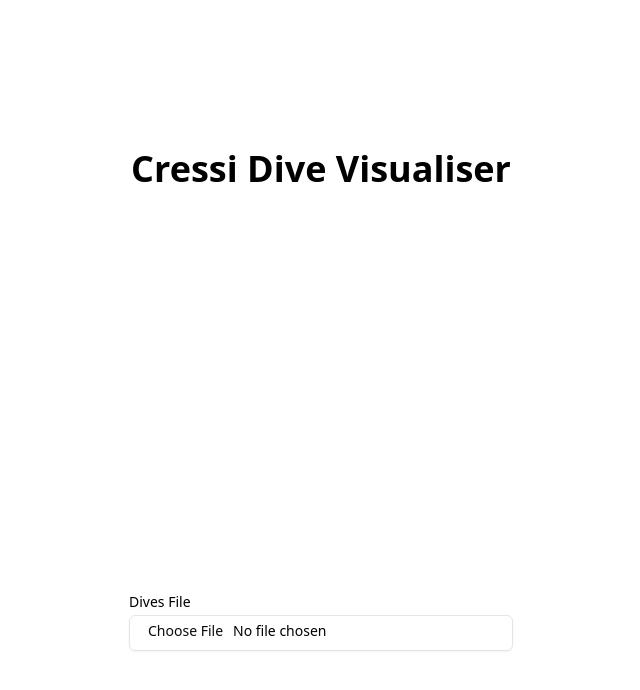
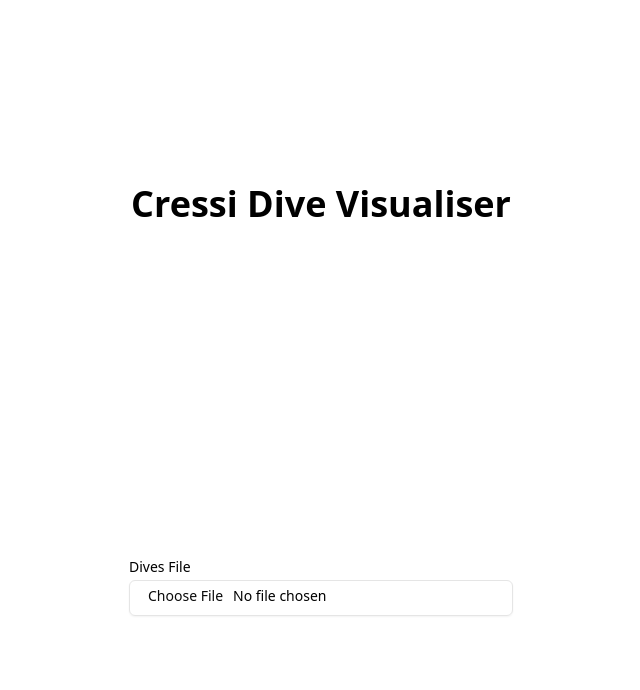
Before and after one commit to Kalininator/cressi-dive-visualiser, a Next.js app: page / in a window 1280 px wide. Shown: the top 690 px of the page, without its empty margins (319-959 px from the left). Built offline with nearby package versions, Linux system fonts and the light colour scheme.

Commit message:
redesign a bit

```diff
--- a/app/page.tsx
+++ b/app/page.tsx
@@ -49,9 +49,12 @@
   }, [])
 
   return (
-    <div className="grid items-center justify-items-center min-h-screen p-8 pb-20 gap-16 sm:p-20">
-      <main className="flex flex-col gap-8 row-start-2 items-center sm:items-start"></main>
+    <div className="grid items-center justify-items-center min-h-screen gap-8 py-8">
       <h1 className="text-4xl font-bold">Cressi Dive Visualiser</h1>
+      <div className="grid w-full max-w-sm items-center gap-1.5">
+        <Label htmlFor="picture">Dives File</Label>
+        <Input type="file" accept=".json,application/json" onChange={onChange} />
+      </div>
       {diveData &&
         <Accordion type="single" collapsible className="w-full max-w-3xl">
           {diveData.ScubaDive.map(dive => {
@@ -70,10 +73,6 @@
           })}
         </Accordion>
       }
-      <div className="grid w-full max-w-sm items-center gap-1.5">
-        <Label htmlFor="picture">Dives File</Label>
-        <Input type="file" accept=".json,application/json" onChange={onChange} />
-      </div>
     </div>
   );
 }
```
